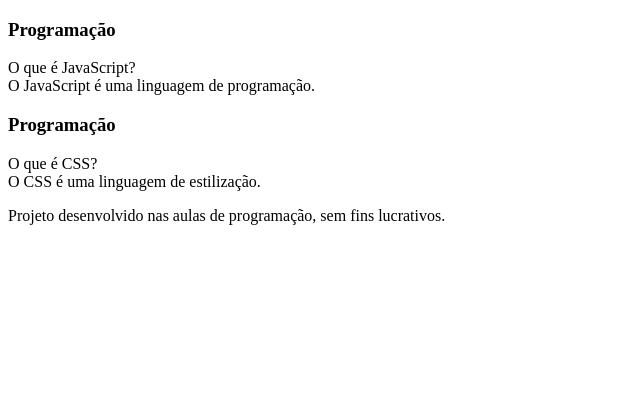
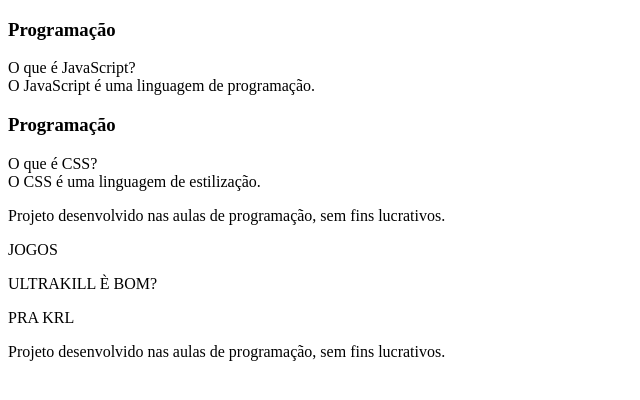
Before and after one commit to vitoria4545/segundo-repositorio2, a plain HTML site: page index.html in a window 1280 px wide. Shown: the whole page, without its empty margins (0-640 px from the left). Drawn offline with Linux system fonts and the light colour scheme.

Commit message:
aula: 22/05/2025

```diff
--- a/index.html
+++ b/index.html
@@ -41,3 +41,38 @@
 
 </body>
 </html>
+
+<!DOCTYPE html>
+<html lang="pt-br">
+
+<head>
+    <meta charset="UTF-8">
+    <meta name="viewport" content="width=device-width, initial-scale=1.0">
+    <title>Flashcard</title>
+    <link rel="stylesheet" href="style.css">
+</head>
+
+<body>
+    <main>
+        <section id="container">
+            <article class="cartao">
+                <div class="cartao__conteudo">
+                    <p>JOGOS</p>
+                    <div class="cartao__conteudo__pergunta">
+                        <p>ULTRAKILL È BOM?</p>
+                    </div>
+                    <div class="cartao__conteudo__resposta">
+                        <p>PRA KRL</p>
+                    </div>
+                </div>
+            </article>
+        </section>
+    </main>
+
+    <footer>
+        <p>Projeto desenvolvido nas aulas de programação, sem fins lucrativos.</p>
+    </footer>
+
+</body>
+
+</html>
--- /dev/null
+++ b/perguntas.js
@@ -0,0 +1,3 @@
+criacartao(
+
+)
--- a/stayle.CSS
+++ b/stayle.CSS
@@ -1,51 +1,85 @@
-:root
-     -- texto- {color: beige;
-     --
-
+:root {
+    --text-color: #f7f7f7;
+    --card-front-color: #ed143d;
+    --card-back-color: #000000;
 }
 
-
-
-
-
-
-body{
-
-    background: url(¨img/bg-desktop,webp¨);
+body {
+    background: url("img/bg-desktop.webp");
     font-family: Bai Jamjuree;
-    color: white;
 }
 
 #container {
     display: flex;
+    flex-wrap: wrap;
+    justify-content: space-between;
+    padding: 4rem;
+    gap: 3rem;
 }
 
-.cartao{
+.cartao {
     margin: 1rem 1rem;
-    background-color: rgb(20, 143, 220);
+    background-color: crimson;
     height: 20rem;
     flex-grow: 1;
     flex-basis: calc(33% -6rem);
 }
 
-.cartao__conteudo{
+.cartao__conteudo {
     text-align: center;
     height: 100%;
+    background-color: var(--card-back-color);
+    transform-style: preserve-3d;
+    transition: transform 300ms ease-in-out;
 }
 
 .cartao__conteudo h3 {
-    background-color: snow;
     text-align: left;
     padding: 0.5rem;
     position: absolute;
-    margin: 0.6%;
-    border-radius: 0.7rem;
+    margin: 0.6rem;
+    border-radius: 0.6rem;
     font-size: 1vw;
+    color: var(--text-color);
+    border: 1px solid var(--text-color);
+    backface-visibility: hidden;
+}
+
+.cartao__conteudo__pergunta p {
+    color: var(--text-color);
+    font-weight: 500;
+}
+
+.cartao__conteudo__resposta p {
+    color: var(--text-color);
+    font-weight: 700;
+}
+
+.cartao:hover .cartao__conteudo {
+    transform: rotateY(180deg);
+}
+
+.cartao__conteudo__pergunta,
+.cartao__conteudo__resposta {
+    backface-visibility: hidden;
+    position: absolute;
+    height: 100%;
+    width: 100%;
+}
+
+.cartao__conteudo__resposta {
+    transform: rotateY(180deg);
+}
+
+.cartao__conteudo p {
+    margin-top: 1rem;
+    padding: 2rem;
+    margin-top: 4rem;
 }
 
 footer {
-    background-color: gray;
-    color: black;
+    background-color: black;
+    color: white;
     position: fixed;
     bottom: 0;
     width: 100%;
@@ -54,6 +88,6 @@
 
 footer p {
     text-align: center;
-    font-size: 1rem;
+    font-size: 0.6rem;
     margin-top: 0.5rem;
 }
```
Also changed, not shown: 1 other file.
